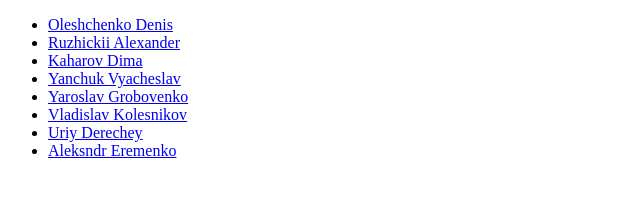
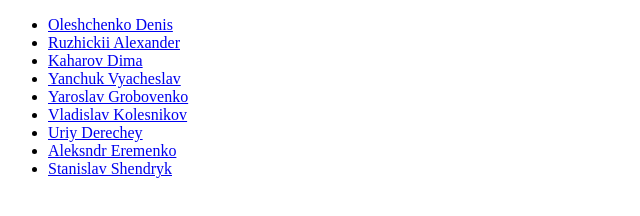
Before and after one commit to sergeytkachenko/git-demo, a plain HTML site: page index.html in a window 1280 px wide. Shown: the whole page, without its empty margins (0-640 px from the left). Drawn offline with Linux system fonts and the light colour scheme.

Commit message:
add Stanislav Shendryk

```diff
--- a/index.html
+++ b/index.html
@@ -15,6 +15,7 @@
 		<li><a href="https://github.com/lazigeni/homework/blob/master/README.md">Vladislav Kolesnikov</a></li>
 		<li><a href="https://github.com/derechey/poTim/blob/master/README.md">Uriy Derechey</a></li>
 		<li><a href="https://github.com/oleksandr-new/happy-future/tree/master/number-1">Aleksndr Eremenko</a></li>
+		<li><a href="https://github.com/Shendryk/js-homework/blob/master/README.md">Stanislav Shendryk</a></li>
 	</ul>
 </body>
 </html>
```
